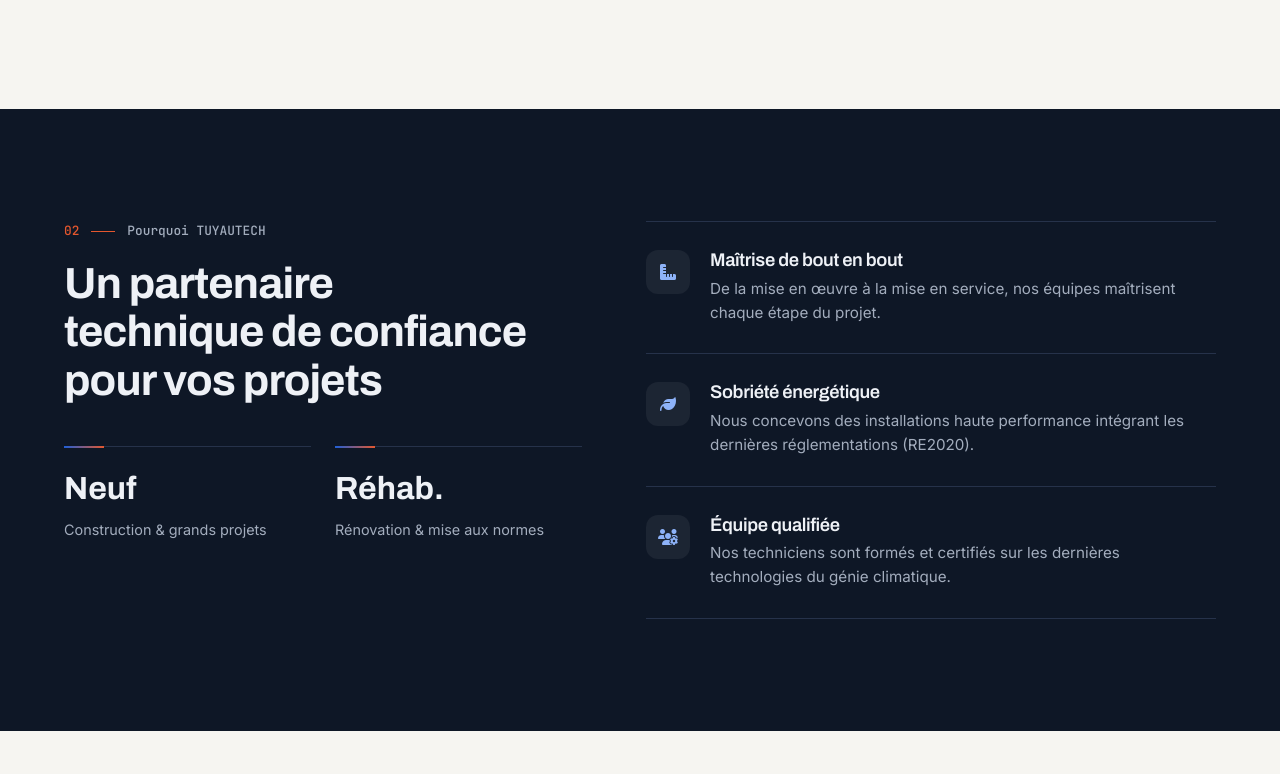
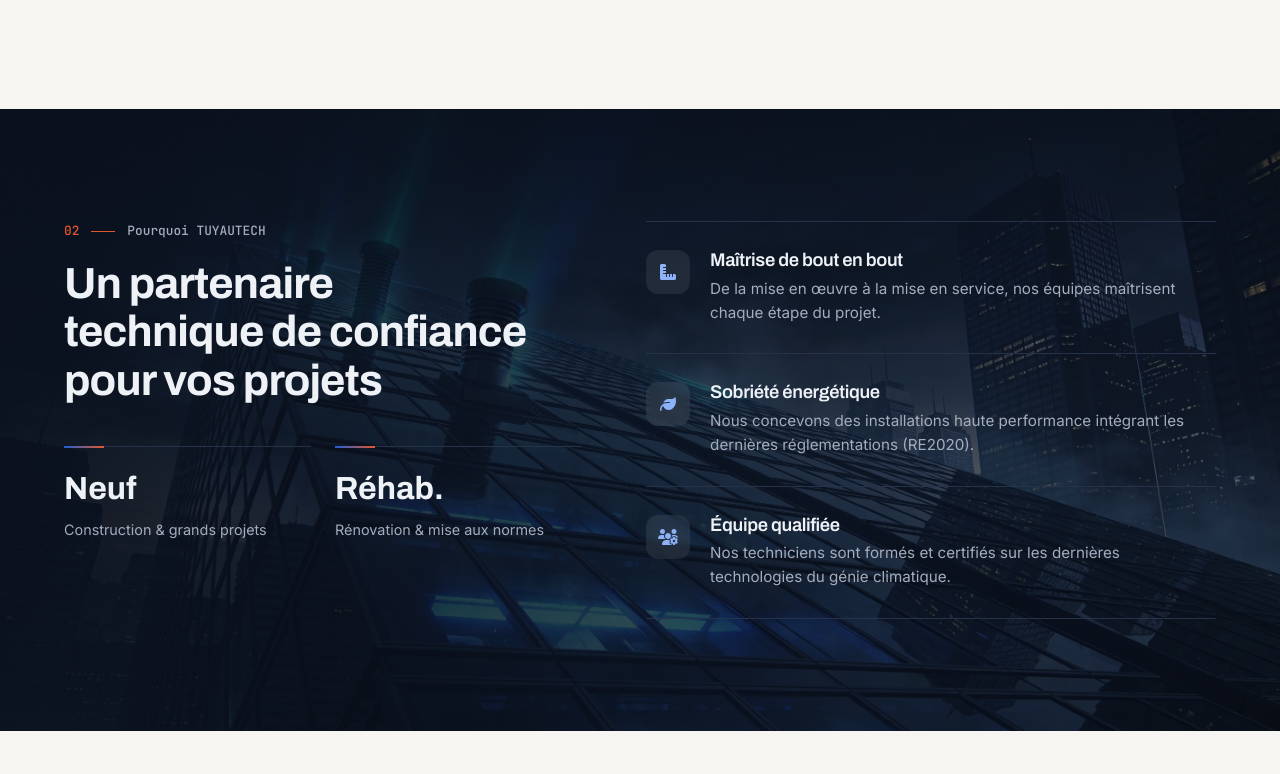
Before and after one commit to Tanafriq/tuyautech, a plain HTML site: page index.html in a window 1280 px wide. Shown: the part 1766-2540 px from the top of the page. Drawn offline with Linux system fonts and the light colour scheme.

Commit message:
Réintègre les images hero-bg et contact-building
- hero-bg.webp en fond de la section « Pourquoi TUYAUTECH », avec voile sombre pour la lisibilité
- contact-building.webp de retour sous les coordonnées de la section Contact

Co-Authored-By: Claude Opus 5.5 <noreply@anthropic.com>

```diff
--- a/index.html
+++ b/index.html
@@ -595,7 +595,9 @@
         </section>
 
         <!-- ========== POURQUOI TUYAUTECH ========== -->
-        <section id="pourquoi" class="section section-ink" aria-labelledby="why-title">
+        <section id="pourquoi" class="section section-ink has-bg" aria-labelledby="why-title">
+            <img class="section-bg" src="images/hero-bg.webp" alt="" loading="lazy" decoding="async" width="2848"
+                height="1600">
             <div class="container why-layout">
                 <div class="section-head fade-up">
                     <p class="section-index"><span>02</span>Pourquoi TUYAUTECH</p>
@@ -923,6 +925,8 @@
                             <div><span>Société</span>TUYAUTECH SARL</div>
                         </li>
                     </ul>
+                    <img src="images/contact-building.webp" alt="Siège social TUYAUTECH Paris" class="contact-side-img"
+                        loading="lazy" decoding="async" width="2848" height="1600">
                 </div>
 
                 <form class="contact-form" id="contactForm" novalidate aria-label="Formulaire de demande de devis">
--- a/style.css
+++ b/style.css
@@ -358,6 +358,13 @@ p { text-wrap: pretty; }
 
 /* ---------- Pourquoi TUYAUTECH (bande sombre) ---------- */
 .section-ink { background: var(--band); color: var(--band-ink); }
+.section-ink.has-bg { position: relative; overflow: hidden; isolation: isolate; }
+.section-bg { position: absolute; inset: 0; z-index: -2; width: 100%; height: 100%; object-fit: cover; object-position: center 40%; }
+.section-ink.has-bg::before {
+  content: ""; position: absolute; inset: 0; z-index: -1;
+  background: linear-gradient(90deg, rgba(10, 16, 28, .92) 0%, rgba(10, 16, 28, .78) 45%, rgba(10, 16, 28, .55) 100%);
+}
+.section-ink.has-bg .why-features i { background: rgba(255, 255, 255, .08); backdrop-filter: blur(4px); }
 .section-ink h2, .section-ink h3 { color: var(--band-ink); }
 .section-ink .section-sub, .section-ink .section-index { color: var(--band-muted); }
 .section-ink .section-index span { color: var(--hot); }
@@ -452,6 +459,7 @@ p { text-wrap: pretty; }
 .contact-list span { display: block; font-family: var(--font-mono); font-size: .72rem; color: var(--muted); margin-bottom: 2px; }
 .contact-list div { font-weight: 500; }
 .contact-list a:hover { color: var(--cold); }
+.contact-side-img { width: 100%; aspect-ratio: 16 / 9; object-fit: cover; border-radius: var(--radius-lg); margin-top: 32px; }
 
 .contact-form { background: var(--surface); border: 1px solid var(--line); border-radius: var(--radius-lg); padding: 36px; }
 .form-head { display: flex; justify-content: space-between; align-items: baseline; gap: 16px; flex-wrap: wrap; margin-bottom: 28px; }
```
